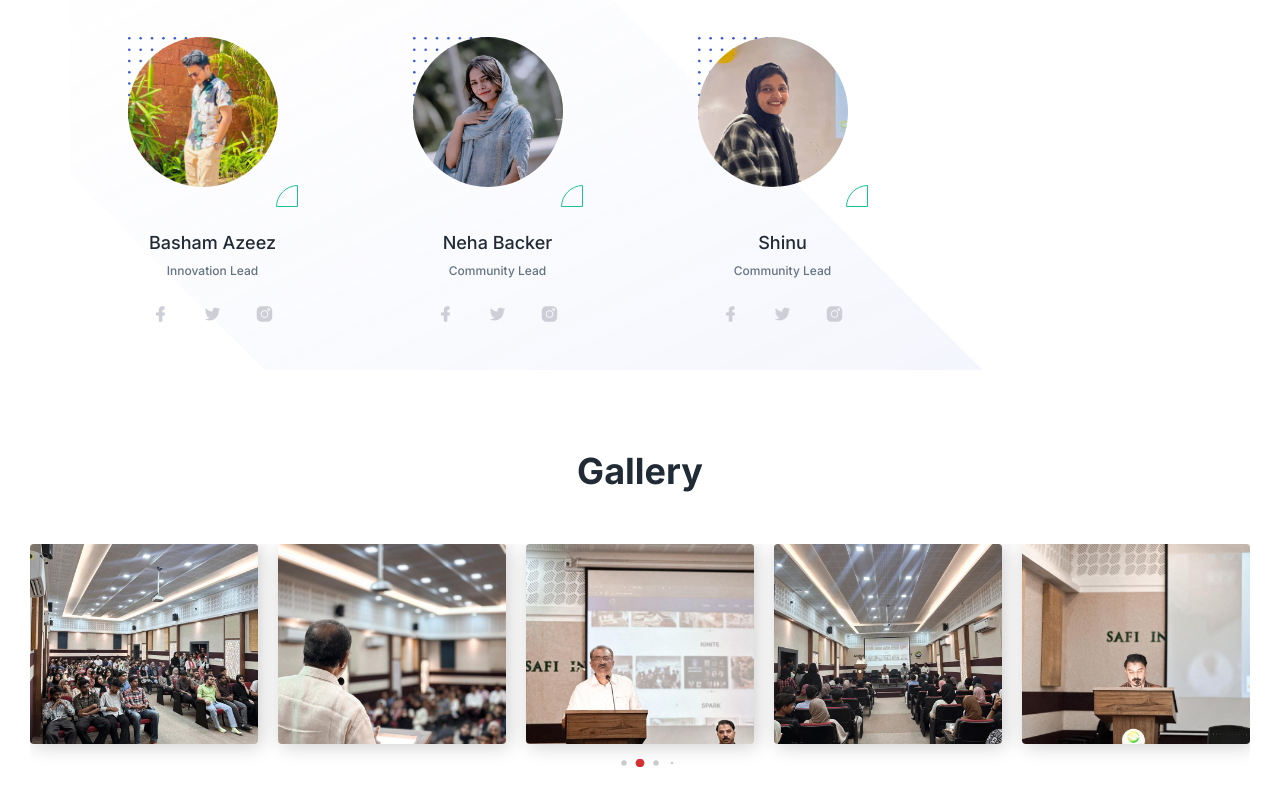
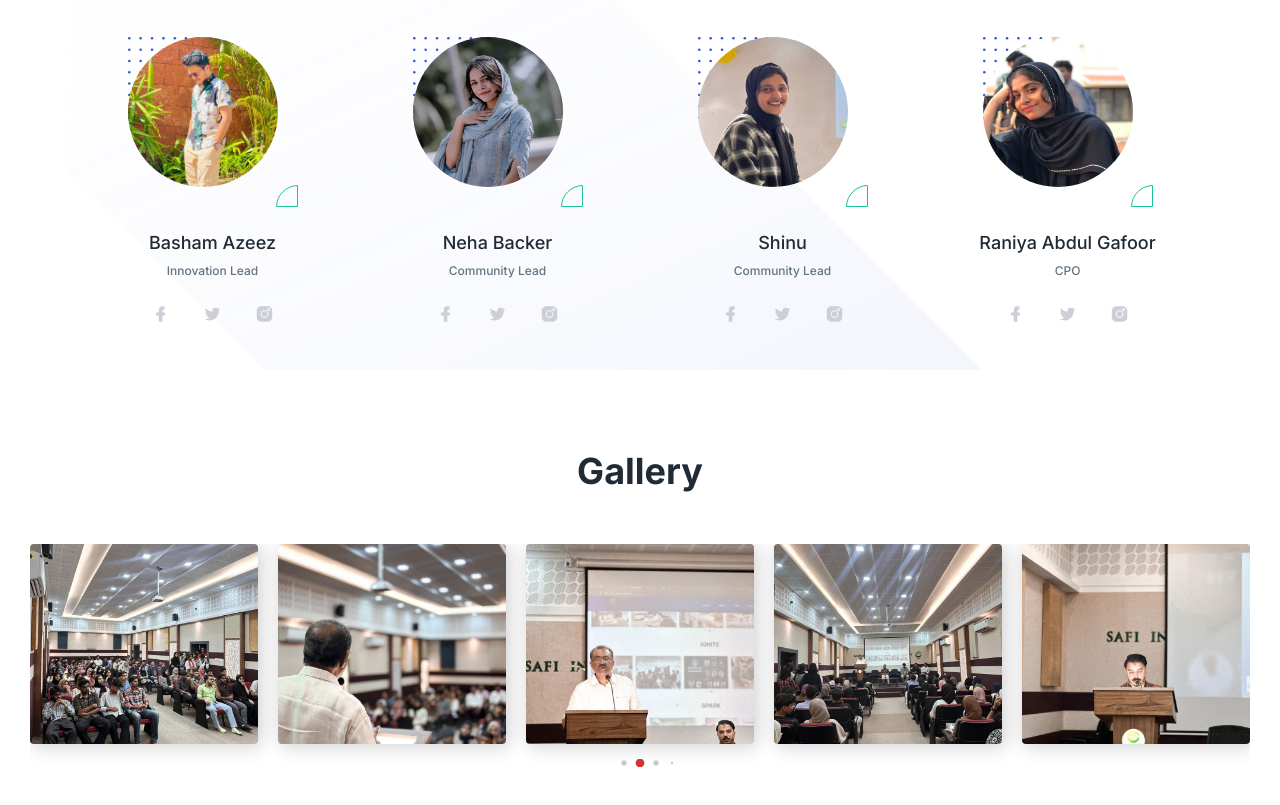
Before and after one commit to iedcsias/web, a plain HTML site: page index.html in a window 1280 px wide. Shown: the part 5756-6561 px from the top of the page. Drawn offline with nearby package versions, Linux system fonts and the light colour scheme.

Commit message:
add member raniya

```diff
--- a/index.html
+++ b/index.html
@@ -1047,6 +1047,49 @@
               </ul>
             </div>
           </div>
+          <div class="col-xl-3 col-lg-3 col-sm-6">
+            <div class="ud-single-team wow fadeInUp" data-wow-delay=".1s">
+              <div class="ud-team-image-wrapper">
+                <div class="ud-team-image">
+                  <img src="photos/raniya.jpg" alt="team" />
+                </div>
+
+                <img
+                  src="assets/images/team/dotted-shape.svg"
+                  alt="shape"
+                  class="shape shape-1"
+                />
+                <img
+                  src="assets/images/team/shape-2.svg"
+                  alt="shape"
+                  class="shape shape-2"
+                />
+              </div>
+              <div class="ud-team-info">
+                <h5>Raniya Abdul Gafoor</h5>
+                <h6>CPO</h6>
+              </div>
+              <ul class="ud-team-socials">
+                <li>
+                  <a href="https://twitter.com/MusharofChy">
+                    <i class="lni lni-facebook-filled"></i>
+                  </a>
+                </li>
+                <li>
+                  <a href="https://twitter.com/MusharofChy">
+                    <i class="lni lni-twitter-filled"></i>
+                  </a>
+                </li>
+                <li>
+                  <a
+                    href="https://instagram.com/hibbeei_?igshid=NjIwNzIyMDk2Mg=="
+                  >
+                    <i class="lni lni-instagram-filled"></i>
+                  </a>
+                </li>
+              </ul>
+            </div>
+          </div>
         </div>
       </div>
     </section>
```
Also changed, not shown: photos/raniya.jpg (added).
